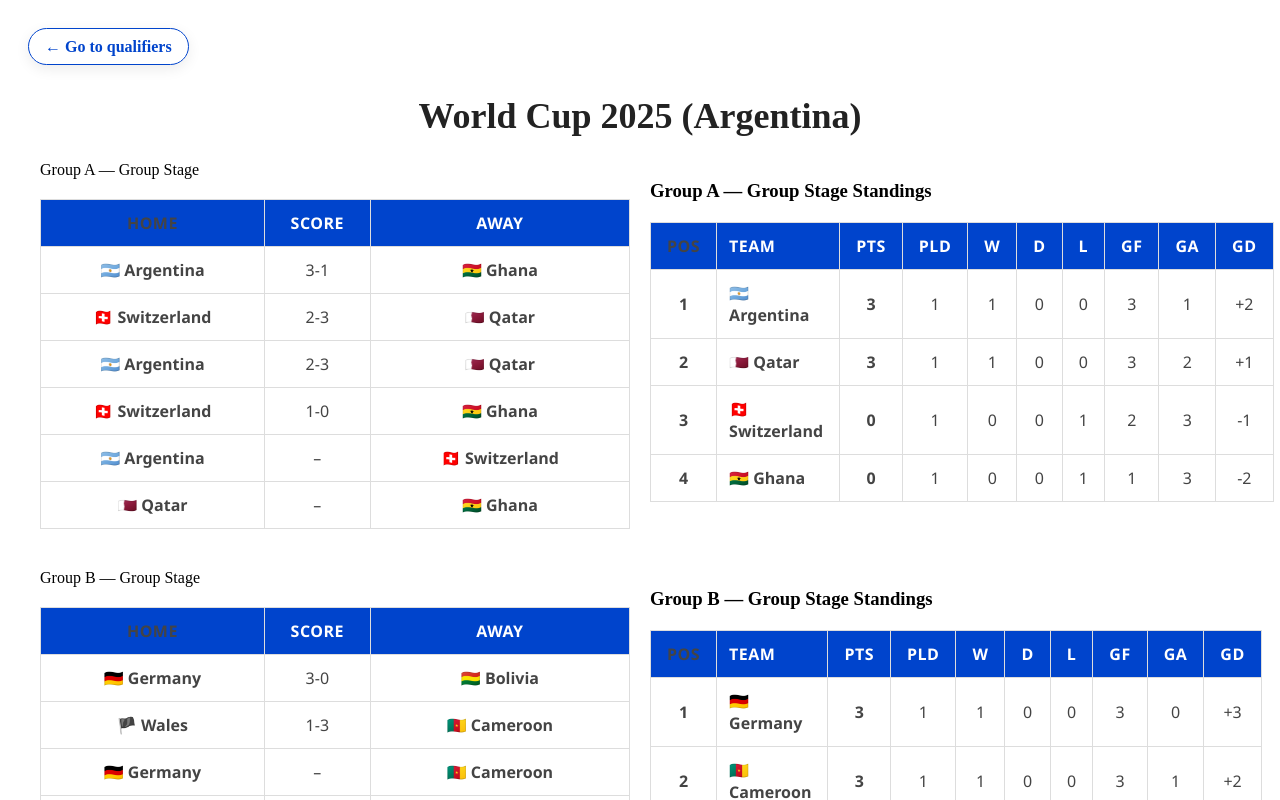
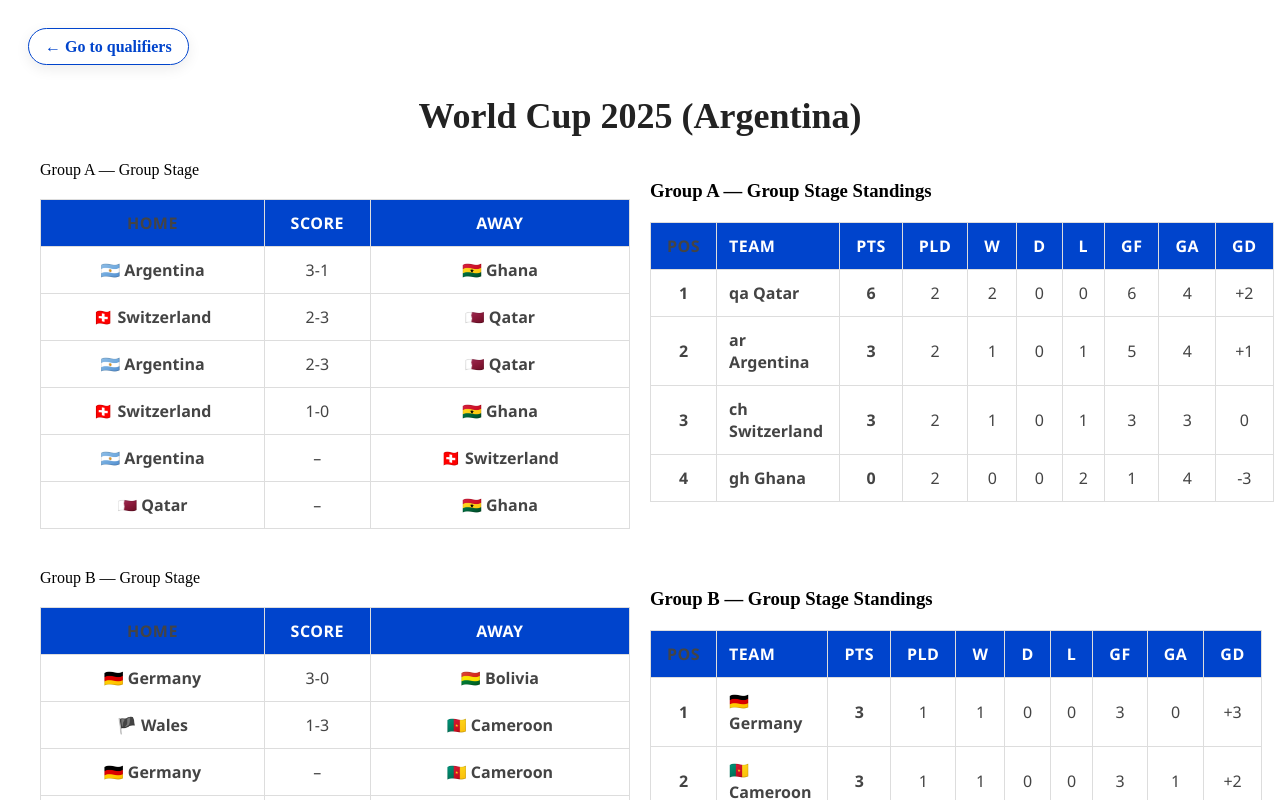
Before and after one commit to MarcusMachado15/whoisgonnawin-clean, a Next.js app: page /worldcup in a window 1280 px wide. Shown: the top 800 px of the page. Built offline with nearby package versions, Linux system fonts and the light colour scheme.

Commit message:
Atualiza World Cup 2025 (grupos e estilo)

```diff
--- a/app/worldcup/page.tsx
+++ b/app/worldcup/page.tsx
@@ -58,11 +58,11 @@ const groupsData: Record<string, { title?: string; matches: Match[]; standings:
       { home: '🇶🇦 Qatar',       score: '–', away: '🇬🇭 Ghana' },
     ],
     standings: [
-  { pos: 1, team: '🇦🇷 Argentina',     played: 1, won: 1, draw: 0, lost: 0, gf: 3, ga: 1, gd:  2, pts: 3 },
-  { pos: 2, team: '🇶🇦 Qatar',         played: 1, won: 1, draw: 0, lost: 0, gf: 3, ga: 2, gd:  1, pts: 3 },
-  { pos: 3, team: '🇨🇭 Switzerland',   played: 1, won: 0, draw: 0, lost: 1, gf: 2, ga: 3, gd: -1, pts: 0 },
-  { pos: 4, team: '🇬🇭 Ghana',         played: 1, won: 0, draw: 0, lost: 1, gf: 1, ga: 3, gd: -2, pts: 0 },],
-  },
+  { pos: 1, team: 'qa Qatar',      played: 2, won: 2, draw: 0, lost: 0, gf: 6, ga: 4, gd: +2, pts: 6 },
+  { pos: 2, team: 'ar Argentina',  played: 2, won: 1, draw: 0, lost: 1, gf: 5, ga: 4, gd: +1, pts: 3 },
+  { pos: 3, team: 'ch Switzerland',played: 2, won: 1, draw: 0, lost: 1, gf: 3, ga: 3, gd:  0, pts: 3 },
+  { pos: 4, team: 'gh Ghana',      played: 2, won: 0, draw: 0, lost: 2, gf: 1, ga: 4, gd: -3, pts: 0 },
+] },
 
   'Group B': {
     title: 'Group B — WC Finals 2025',
```
